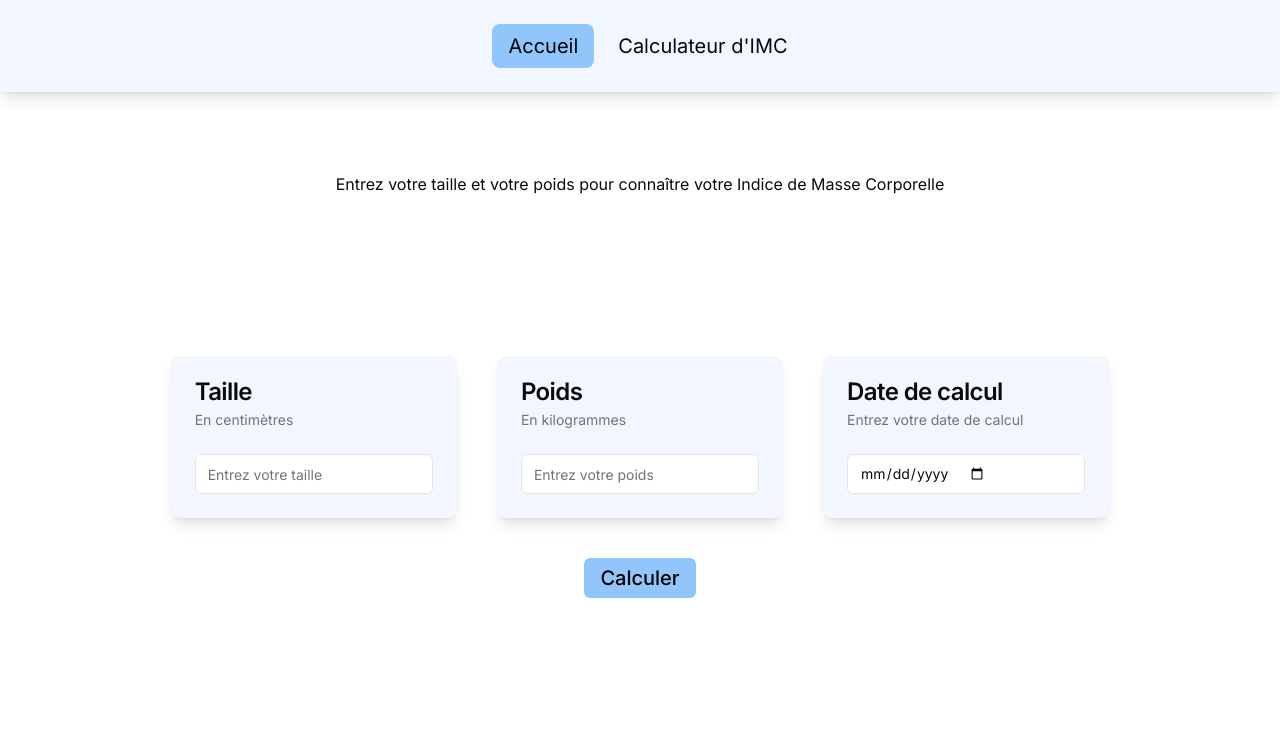
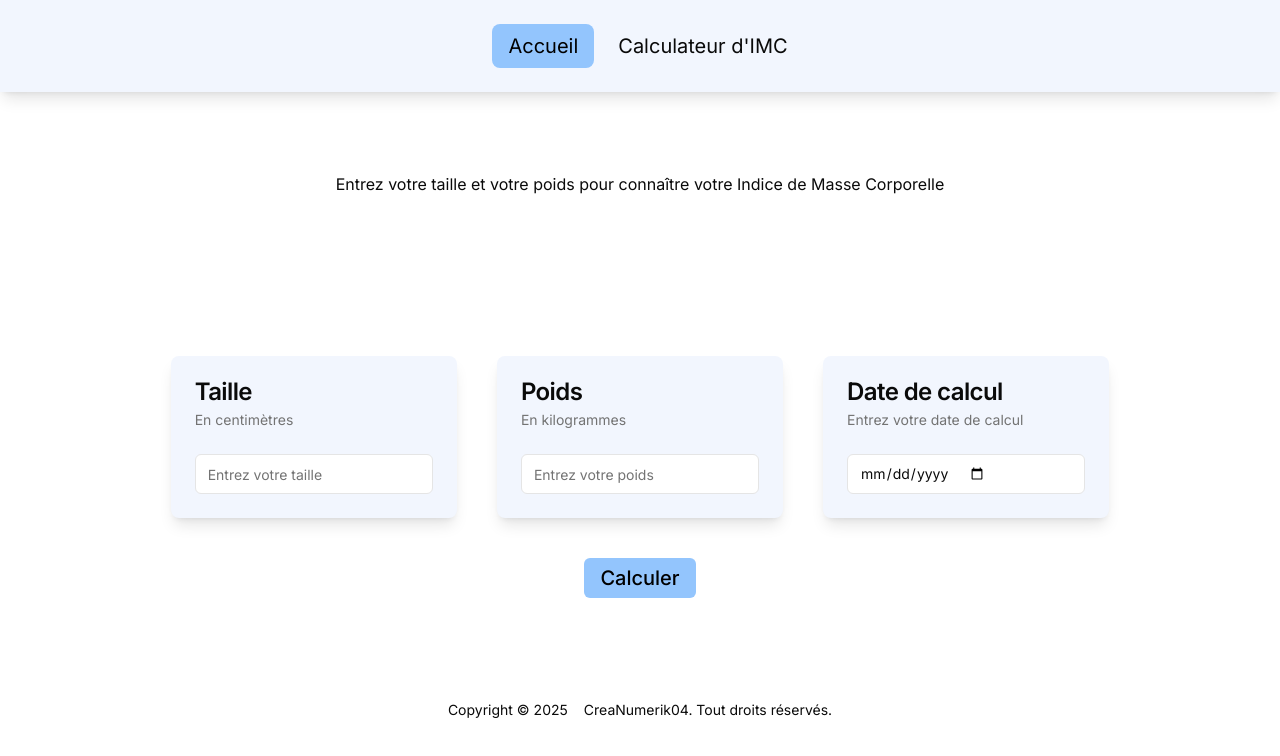
Before and after one commit to CedraCN04/imc-calculator, a Next.js app: page /calcul in a window 1280 px wide. Shown: the top 756 px of the page. Built offline with nearby package versions, Linux system fonts and the light colour scheme.

Commit message:
ajout d'un footer sur l'ensemble des pages

```diff
--- a/app/layout.tsx
+++ b/app/layout.tsx
@@ -1,3 +1,4 @@
+import Footer from "@/components/widgets/footer";
 import NavBar from "@/components/widgets/navbar";
 import type { Metadata } from "next";
 import { Inter } from "next/font/google";
@@ -22,6 +23,7 @@ export default function RootLayout({
           <NavBar />
         </header>
         {children}
+        <Footer />
       </body>
     </html>
   );
--- /dev/null
+++ b/components/widgets/footer.tsx
@@ -0,0 +1,8 @@
+export default function Footer() {
+  return (
+    <footer className="flex flex-row justify-center gap-4 items-center w-11/12 mx-auto h-16 text-sm">
+      <p>Copyright &copy; 2025</p>
+      <p>CreaNumerik04. Tout droits réservés.</p>
+    </footer>
+  );
+}
```
